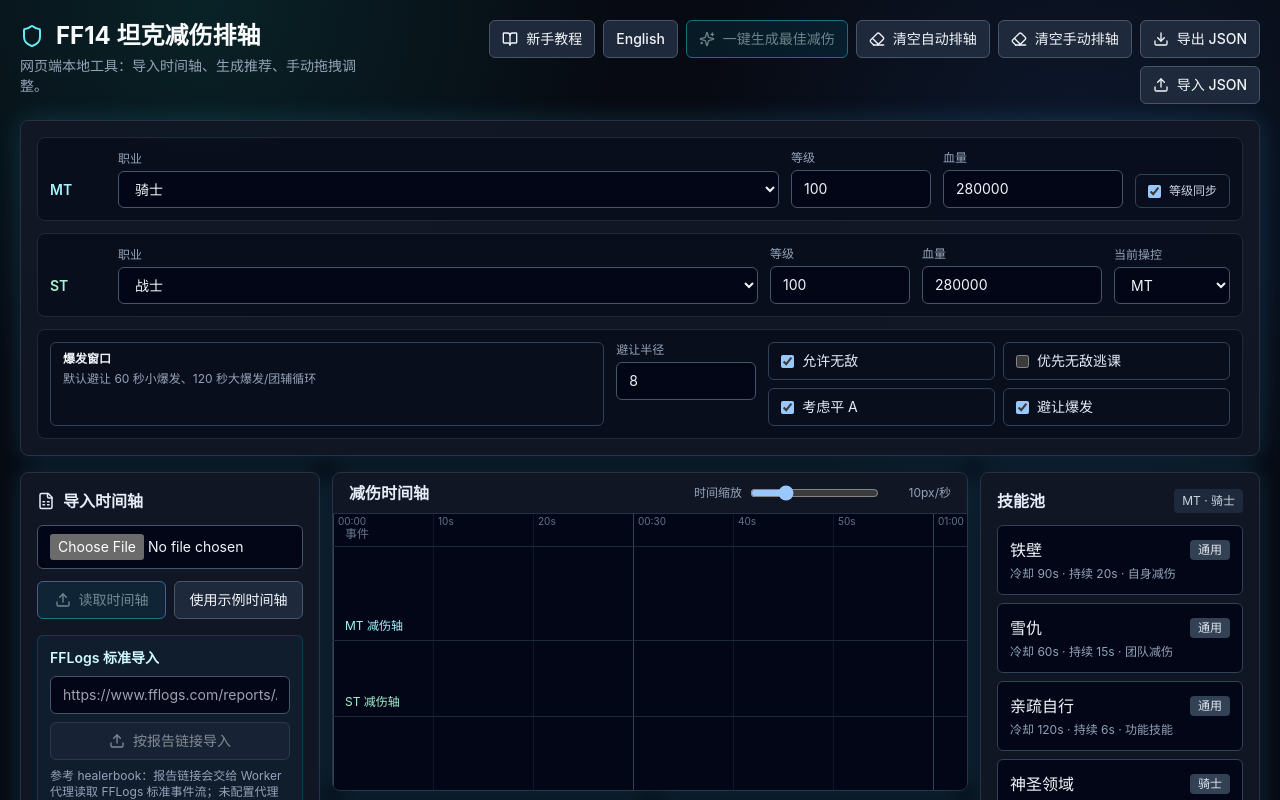
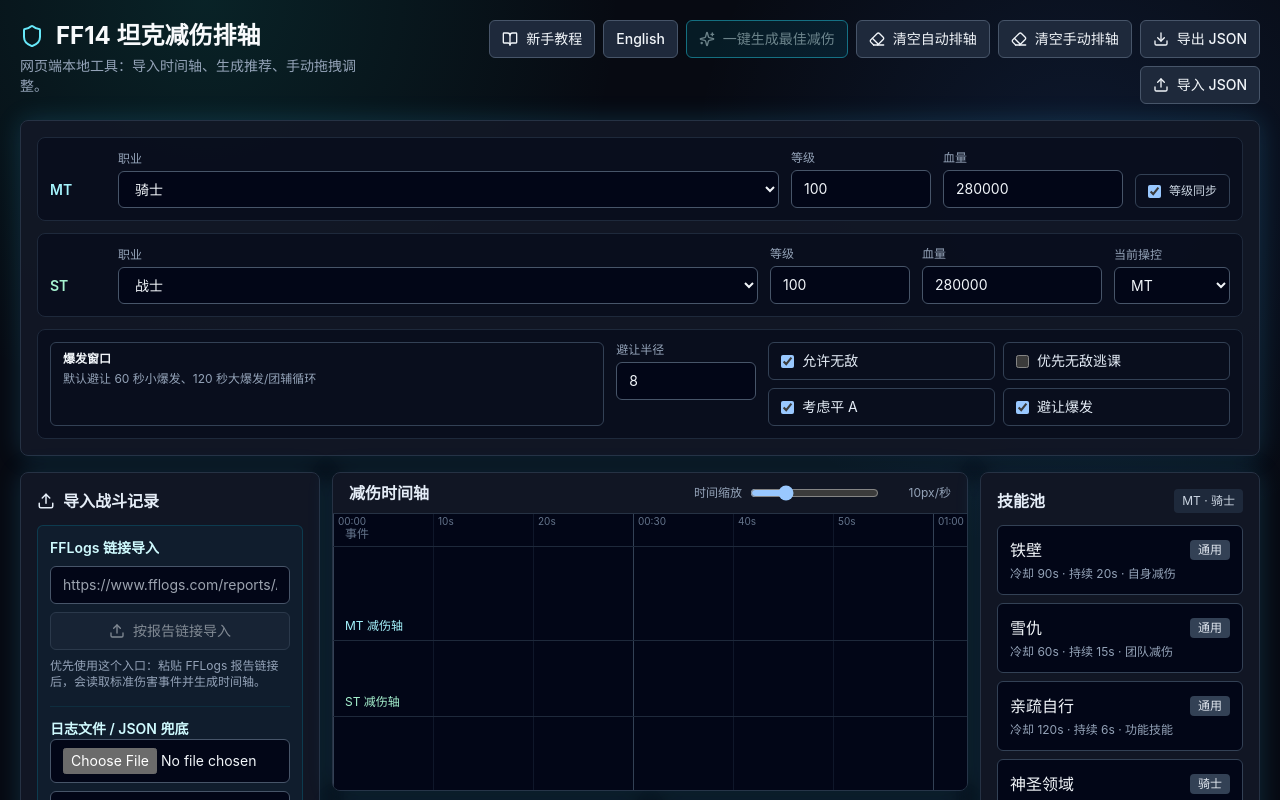
Before and after one commit to HetonDH/ff14-tank-mitigation-planner, a React (Vite) app: page / in a window 1280 px wide. Shown: the top 800 px of the page. Built offline with nearby package versions, Linux system fonts and the light colour scheme.

Commit message:
Focus imports on FFLogs and logs

```diff
--- a/src/App.tsx
+++ b/src/App.tsx
@@ -9,12 +9,10 @@
 import { TimelineView } from "./components/TimelineView";
 import { WarningPanel } from "./components/WarningPanel";
 import { TutorialModal } from "./components/TutorialModal";
-import { exampleTimeline } from "./data/timelineExamples";
 import { findSkill, getSkillsForJob, jobNames, jobNamesEn } from "./data/tankJobs";
 import { planMitigations } from "./algorithms/mitigationPlanner";
 import type { AssignmentTarget, MitigationAssignment, PlannerSettings, PlannerWarning, PlayerRole, TankJob } from "./types/mitigation";
 import type { ParseReport, TimelineEvent } from "./types/timeline";
-import { parseTimelineFile } from "./utils/parseTimeline";
 import { parseFFLogsFile, parseFFLogsText } from "./utils/parseFFLogs";
 import { importFFLogsReportUrl } from "./utils/fflogsReport";
 import { downloadJson, readJsonFile } from "./utils/exportImport";
@@ -32,7 +30,6 @@
 };
 
 function App() {
-  const [file, setFile] = useState<File | null>(null);
   const [fflogsUrl, setFflogsUrl] = useState("");
   const [logFile, setLogFile] = useState<File | null>(null);
   const [logText, setLogText] = useState("");
@@ -62,17 +59,6 @@
   const skills = useMemo(() => getSkillsForJob(manualJob, manualLevel), [manualJob, manualLevel]);
   const assignments = useMemo(() => [...autoAssignments, ...manualAssignments].sort((a, b) => a.start - b.start), [autoAssignments, manualAssignments]);
   const maxTime = useMemo(() => Math.max(180, ...events.map((event) => event.time + (event.duration ?? 0)), ...assignments.map((item) => item.end)) + 20, [events, assignments]);
-
-  async function readTimeline() {
-    if (!file) return;
-    const parsed = await parseTimelineFile(file);
-    setEvents(parsed.events);
-    setReport(parsed.report);
-    setAutoAssignments([]);
-    setManualAssignments([]);
-    setWarnings([]);
-    setSelectedEvent(null);
-  }
 
   async function readLogTimeline(encounterId = logEncounterId) {
     setIsReadingLog(true);
@@ -121,14 +107,6 @@
   async function selectLogEncounter(encounterId: string) {
     setLogEncounterId(encounterId);
     await readLogTimeline(encounterId);
-  }
-
-  function useExample() {
-    setEvents(exampleTimeline);
-    setReport({ fileName: language === "zh" ? "内置示例" : "Built-in example", eventCount: exampleTimeline.length, sheetName: language === "zh" ? "示例时间轴" : "Example timeline", recognizedColumns: ["time", "name", "damage", "type", "target", "duration", "notes"], skippedRows: [] });
-    setAutoAssignments([]);
-    setManualAssignments([]);
-    setWarnings([]);
   }
 
   function generatePlan() {
@@ -273,7 +251,7 @@
           onSettingsChange={(next) => { setSettings(next); setAutoAssignments([]); }}
         />
       }
-      left={<ImportPanel language={language} file={file} fflogsUrl={fflogsUrl} logFile={logFile} logText={logText} logEncounterId={logEncounterId} isReadingLog={isReadingLog} report={report} events={events} onFileChange={setFile} onFFLogsUrlChange={setFflogsUrl} onLogFileChange={(nextFile) => { setLogFile(nextFile); setLogEncounterId(""); }} onLogTextChange={(text) => { setLogText(text); setLogEncounterId(""); }} onLogEncounterChange={selectLogEncounter} onRead={readTimeline} onImportFFLogsUrl={importFFLogsUrlTimeline} onReadLog={() => readLogTimeline()} onUseExample={useExample} />}
+      left={<ImportPanel language={language} fflogsUrl={fflogsUrl} logFile={logFile} logText={logText} logEncounterId={logEncounterId} isReadingLog={isReadingLog} report={report} events={events} onFFLogsUrlChange={setFflogsUrl} onLogFileChange={(nextFile) => { setLogFile(nextFile); setLogEncounterId(""); }} onLogTextChange={(text) => { setLogText(text); setLogEncounterId(""); }} onLogEncounterChange={selectLogEncounter} onImportFFLogsUrl={importFFLogsUrlTimeline} onReadLog={() => readLogTimeline()} />}
       center={
         <div className="space-y-3">
           <TimelineView language={language} events={events} assignments={assignments} maxTime={maxTime} onSelectEvent={setSelectedEvent} onDropSkill={addManualSkill} onMoveAssignment={moveManualAssignment} onDeleteManual={(id) => setManualAssignments((current) => current.filter((item) => item.id !== id))} skills={skills} />
--- a/src/components/ImportPanel.tsx
+++ b/src/components/ImportPanel.tsx
@@ -1,4 +1,4 @@
-import { FileSpreadsheet, Upload } from "lucide-react";
+import { Upload } from "lucide-react";
 import type { ParseReport, TimelineEvent } from "../types/timeline";
 import { formatTime } from "../utils/time";
 import { labelsFor } from "../utils/labels";
@@ -6,7 +6,6 @@
 
 interface Props {
   language: UiLanguage;
-  file: File | null;
   fflogsUrl: string;
   logFile: File | null;
   logText: string;
@@ -14,30 +13,22 @@
   isReadingLog: boolean;
   report: ParseReport | null;
   events: TimelineEvent[];
-  onFileChange: (file: File | null) => void;
   onFFLogsUrlChange: (url: string) => void;
   onLogFileChange: (file: File | null) => void;
   onLogTextChange: (text: string) => void;
   onLogEncounterChange: (id: string) => void;
-  onRead: () => void;
   onImportFFLogsUrl: () => void;
   onReadLog: () => void;
-  onUseExample: () => void;
 }
 
-export function ImportPanel({ language, file, fflogsUrl, logFile, logText, logEncounterId, isReadingLog, report, events, onFileChange, onFFLogsUrlChange, onLogFileChange, onLogTextChange, onLogEncounterChange, onRead, onImportFFLogsUrl, onReadLog, onUseExample }: Props) {
+export function ImportPanel({ language, fflogsUrl, logFile, logText, logEncounterId, isReadingLog, report, events, onFFLogsUrlChange, onLogFileChange, onLogTextChange, onLogEncounterChange, onImportFFLogsUrl, onReadLog }: Props) {
   const zh = language === "zh";
   const { eventTypeLabels, severityLabels, timelineTargetLabels } = labelsFor(language);
   return (
     <section className="tool-panel p-4">
-      <h2 className="mb-3 flex items-center gap-2 text-base font-semibold"><FileSpreadsheet size={18} />{zh ? "导入时间轴" : "Import timeline"}</h2>
-      <input className="field w-full" type="file" accept=".xlsx,.xls,.csv" onChange={(event) => onFileChange(event.target.files?.[0] ?? null)} />
-      <div className="mt-3 flex gap-2">
-        <button className="btn btn-primary flex-1" onClick={onRead} disabled={!file}><Upload size={16} />{zh ? "读取时间轴" : "Read timeline"}</button>
-        <button className="btn flex-1" onClick={onUseExample}>{zh ? "使用示例时间轴" : "Use example"}</button>
-      </div>
-      <div className="mt-4 rounded-md border border-cyan-500/20 bg-cyan-500/5 p-3">
-        <div className="mb-2 text-sm font-semibold text-cyan-100">{zh ? "FFLogs 标准导入" : "FFLogs standard import"}</div>
+      <h2 className="mb-3 flex items-center gap-2 text-base font-semibold"><Upload size={18} />{zh ? "导入战斗记录" : "Import fight log"}</h2>
+      <div className="rounded-md border border-cyan-500/20 bg-cyan-500/5 p-3">
+        <div className="mb-2 text-sm font-semibold text-cyan-100">{zh ? "FFLogs 链接导入" : "FFLogs link import"}</div>
         <input
           className="field w-full"
           value={fflogsUrl}
@@ -48,9 +39,9 @@
           <Upload size={16} />{isReadingLog ? (zh ? "正在导入 FFLogs..." : "Importing FFLogs...") : (zh ? "按报告链接导入" : "Import report URL")}
         </button>
         <div className="mt-2 text-xs text-slate-400">
-          {zh ? "参考 healerbook：报告链接会交给 Worker 代理读取 FFLogs 标准事件流；未配置代理时请先用下方 JSON/本地日志兜底。" : "Healerbook-style flow: report URLs go through a Worker proxy for standard FFLogs events. Without a proxy, use JSON/local log below."}
+          {zh ? "优先使用这个入口：粘贴 FFLogs 报告链接后，会读取标准伤害事件并生成时间轴。" : "Use this first: paste a FFLogs report URL to import standard damage events."}
         </div>
-        <div className="mt-4 border-t border-cyan-500/10 pt-3 text-sm font-semibold text-cyan-100">{zh ? "JSON / 本地日志兜底" : "JSON / local log fallback"}</div>
+        <div className="mt-4 border-t border-cyan-500/10 pt-3 text-sm font-semibold text-cyan-100">{zh ? "日志文件 / JSON 兜底" : "Log file / JSON fallback"}</div>
         <input className="field w-full" type="file" accept=".json,.txt,.log" onChange={(event) => onLogFileChange(event.target.files?.[0] ?? null)} />
         <textarea
           className="field mt-2 h-24 w-full resize-none text-xs"
--- a/src/components/TutorialModal.tsx
+++ b/src/components/TutorialModal.tsx
@@ -12,7 +12,7 @@
     close: "关闭",
     steps: [
       ["1. 选择双 T", "在顶部设置 MT/ST 的职业、等级和血量。等级会影响技能池，血量后续用于更精细的伤害风险判断。"],
-      ["2. 导入时间轴", "上传 Excel 或 CSV 后点击“读取时间轴”。工具会自动扫描多个 sheet，选择最像时间轴的表。"],
+      ["2. 导入战斗记录", "优先粘贴 FFLogs 报告链接并点击“按报告链接导入”。如果临时没有链接，也可以上传 FFLogs JSON 或本地日志文件作为兜底。"],
       ["3. 认识减伤分类", "大减通常指铁壁和各职业 120 秒主减；小减/特色减多用于平 A 或补死刑；支援减可以给搭档 T；团减用于 AOE；无敌是长 CD 的逃课资源。硬减为乘算，多个同类硬减叠太多会收益递减。"],
       ["4. 校对事件", "点击时间轴上的事件，在右侧详情里把类型改成机制、平 A、单体死刑、双 T 分摊死刑、双 T 分散死刑或 AOE，并校对伤害属性。机制不会参与自动排轴。"],
       ["5. 一键生成", "点击“一键生成最佳减伤”。工具会提前数秒安排技能，死刑尝试大减、小减、特色减组合，AOE 优先团减和雪仇，平 A 优先短 CD 小减。"],
@@ -25,7 +25,7 @@
     close: "Close",
     steps: [
       ["1. Set both tanks", "Configure MT/ST jobs, levels, and HP at the top. Level controls the available skill pool."],
-      ["2. Import timeline", "Upload an Excel or CSV file and click Read Timeline. The tool scans sheets and picks the best timeline-like one."],
+      ["2. Import fight log", "Prefer pasting a FFLogs report URL and clicking Import Report URL. You can also upload FFLogs JSON or a local log file as fallback."],
       ["3. Learn mitigation groups", "Big mits are Rampart and 120s job defensives; short/unique mits help autos and tankbusters; support mits can cover your co-tank; party mits cover AOE; invulns are long-cooldown cheese tools. Hard mitigation stacks multiplicatively, so repeated hard mits have diminishing returns."],
       ["4. Check events", "Click an event and set its type to Mechanic, Auto, Single buster, Shared tank buster, Split tank buster, or AOE. Mechanics are ignored by auto planning."],
       ["5. Generate plan", "Click Generate Best Plan. Skills are scheduled a few seconds early, tankbusters combine big/short/support mitigation, AOE prefers party mitigation/Reprisal, and autos prefer short cooldowns."],
```
Also changed, not shown: 2 other files (tests, documents, lock files or other folders).
